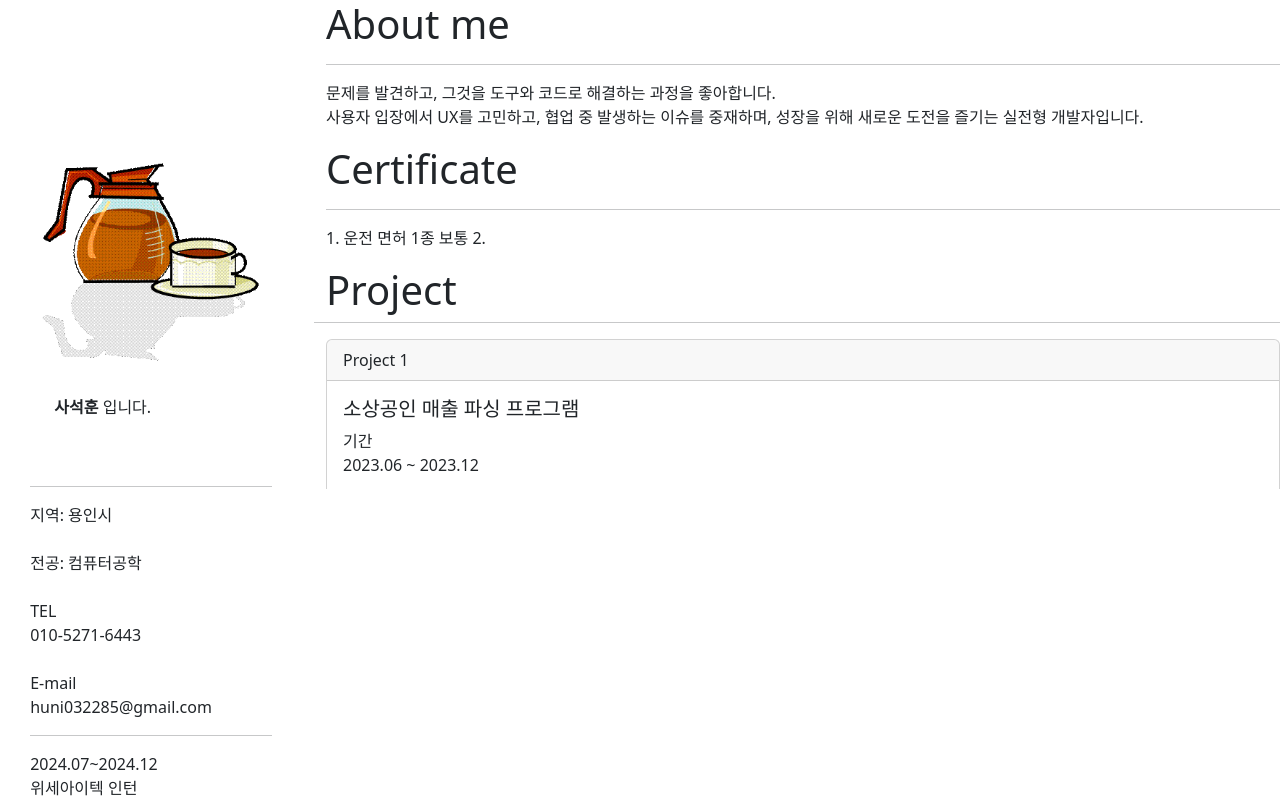
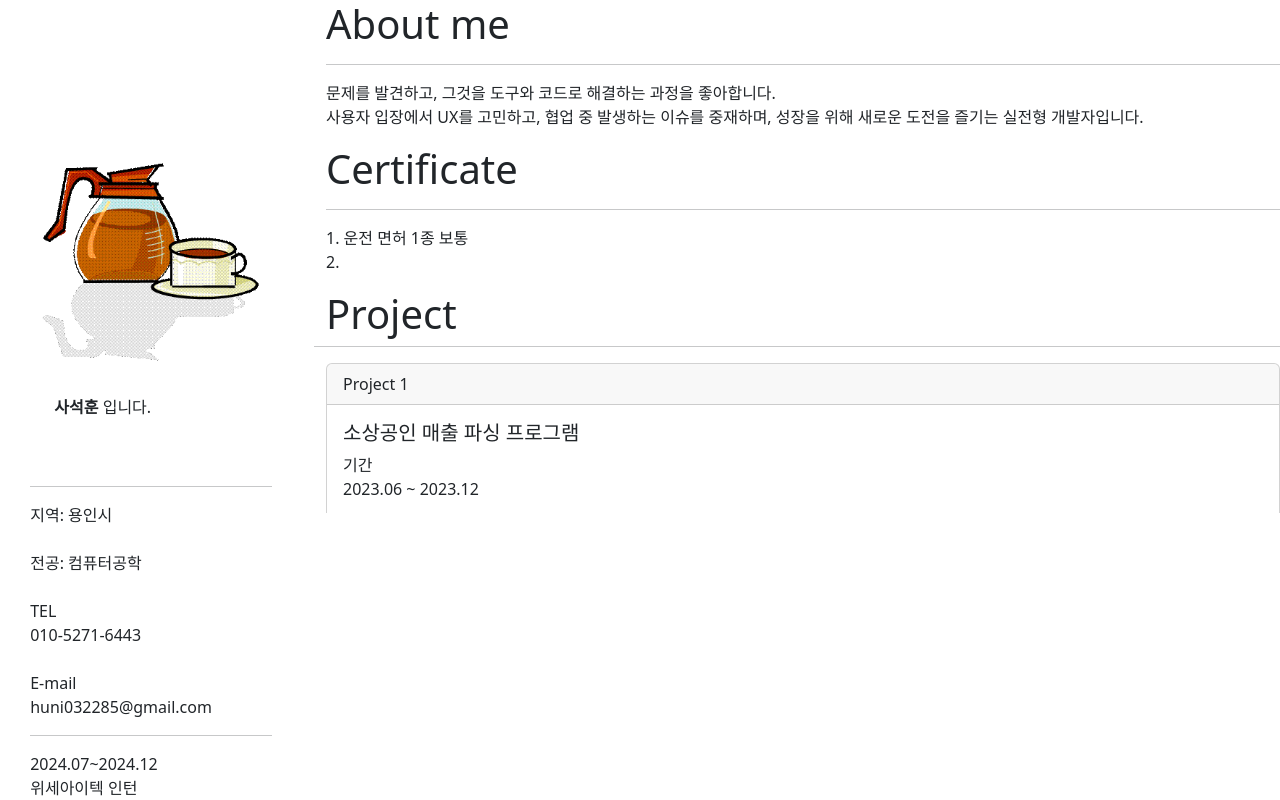
Before and after one commit to Clear-head/webstart, a plain HTML site: page service/index.html in a window 1280 px wide. Shown: the top 800 px of the page. Drawn offline with nearby package versions, Linux system fonts and the light colour scheme.

Commit message:
Update index.html

```diff
--- a/service/index.html
+++ b/service/index.html
@@ -52,7 +52,7 @@
                         <h1>Certificate</h1>
                         <hr>
                         <p>
-                            1. 운전 면허 1종 보통
+                            1. 운전 면허 1종 보통<br>
                             2.
                         </p>
 
```
